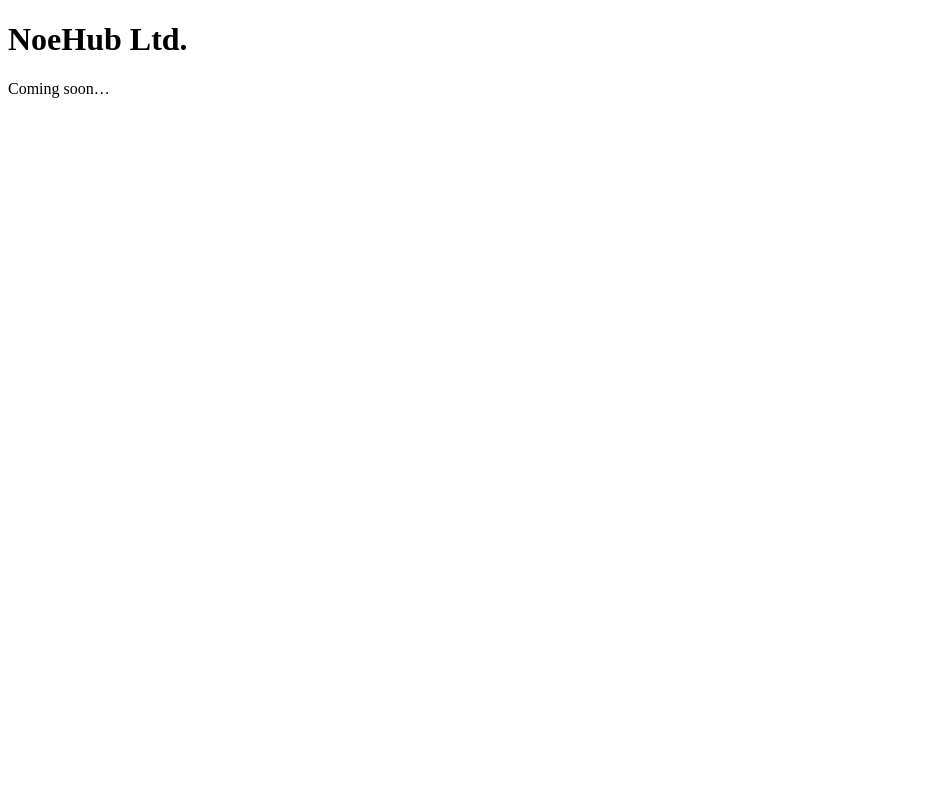
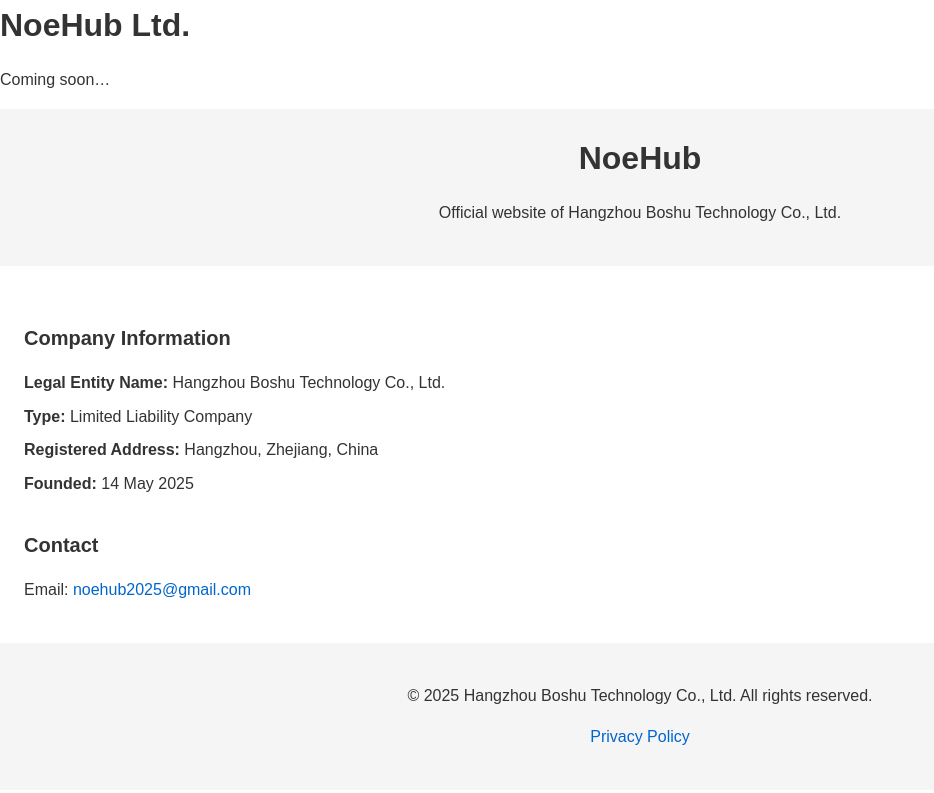
Before and after one commit to starclan/starclan.github.io, a plain HTML site: page index.html in a window 1280 px wide. Shown: the whole page, without its empty margins (0-934 px from the left). Drawn offline with Linux system fonts and the light colour scheme.

Commit message:
Update index.html

```diff
--- a/index.html
+++ b/index.html
@@ -1 +1,50 @@
 <!doctype html><title>NoeHub</title><h1>NoeHub Ltd.</h1><p>Coming soon…</p>
+
+<!doctype html>
+<html lang="en">
+<head>
+  <meta charset="utf-8">
+  <meta name="viewport" content="width=device-width, initial-scale=1">
+  <title>NoeHub – Hangzhou Boshu Technology Co., Ltd.</title>
+  <meta name="description" content="Official website of Hangzhou Boshu Technology Co., Ltd., creator of NoeHub apps.">
+  <style>
+    body {font-family: Arial, Helvetica, sans-serif; margin: 0; padding: 0; line-height: 1.6; color: #333;}
+    header, footer {background: #f5f5f5; padding: 1.5rem; text-align: center;}
+    main {padding: 1.5rem;}
+    h1 {margin: 0; font-size: 2rem;}
+    h2 {margin-top: 2rem; font-size: 1.25rem;}
+    ul {list-style: none; padding: 0;}
+    li {margin: 0.5rem 0;}
+    a {color: #0066cc; text-decoration: none;}
+    a:hover {text-decoration: underline;}
+  </style>
+</head>
+<body>
+  <header>
+    <h1>NoeHub</h1>
+    <p>Official website of Hangzhou Boshu Technology Co., Ltd.</p>
+  </header>
+
+  <main>
+    <section id="company-info">
+      <h2>Company Information</h2>
+      <ul>
+        <li><strong>Legal Entity Name:</strong> Hangzhou Boshu Technology Co., Ltd. </li>
+        <li><strong>Type:</strong> Limited Liability Company </li>
+        <li><strong>Registered Address:</strong> Hangzhou, Zhejiang, China</li>
+        <li><strong>Founded:</strong> 14 May 2025</li>
+      </ul>
+    </section>
+
+    <section id="contact">
+      <h2>Contact</h2>
+      <p>Email: <a href="mailto:noehub2025@gmail.com">noehub2025@gmail.com</a></p>
+    </section>
+  </main>
+
+  <footer>
+    <p>&copy; 2025 Hangzhou Boshu Technology Co., Ltd. All rights reserved.</p>
+    <p><a href="/privacy.html">Privacy Policy</a></p>
+  </footer>
+</body>
+</html>
```
